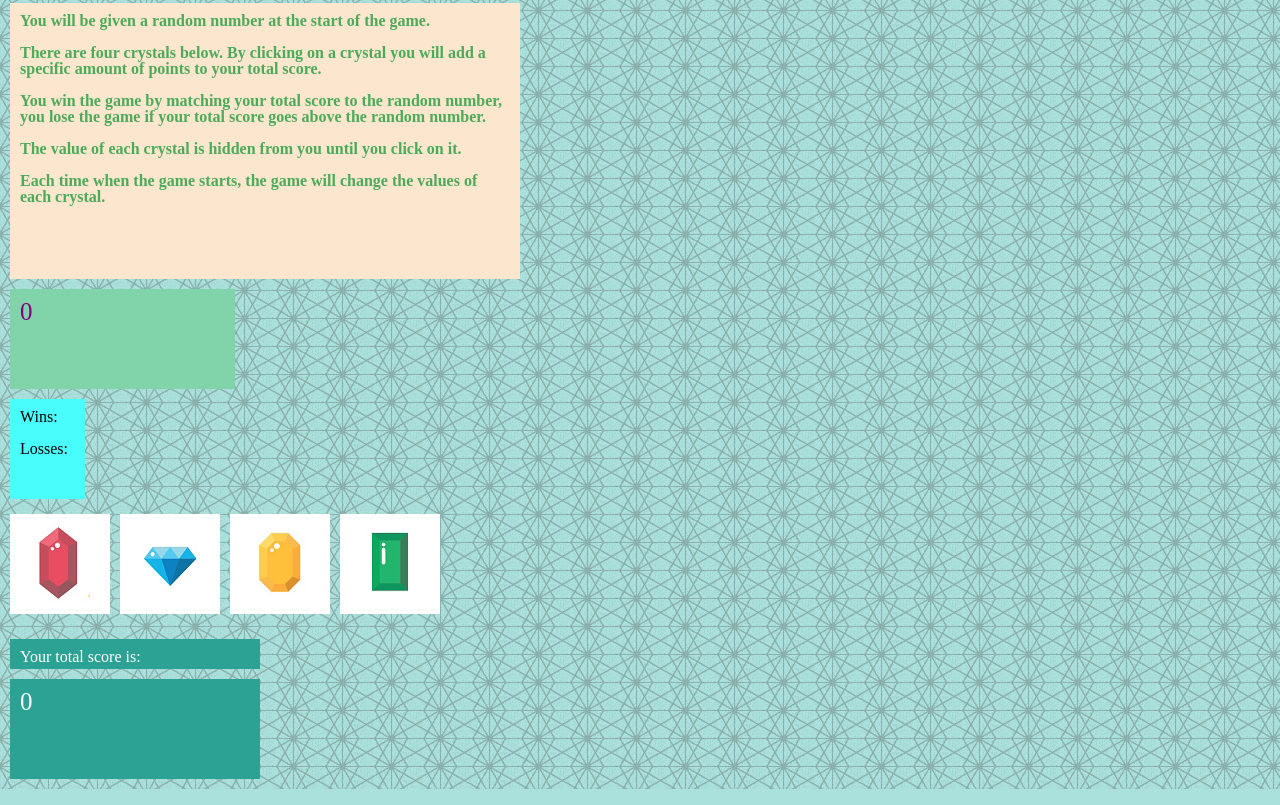
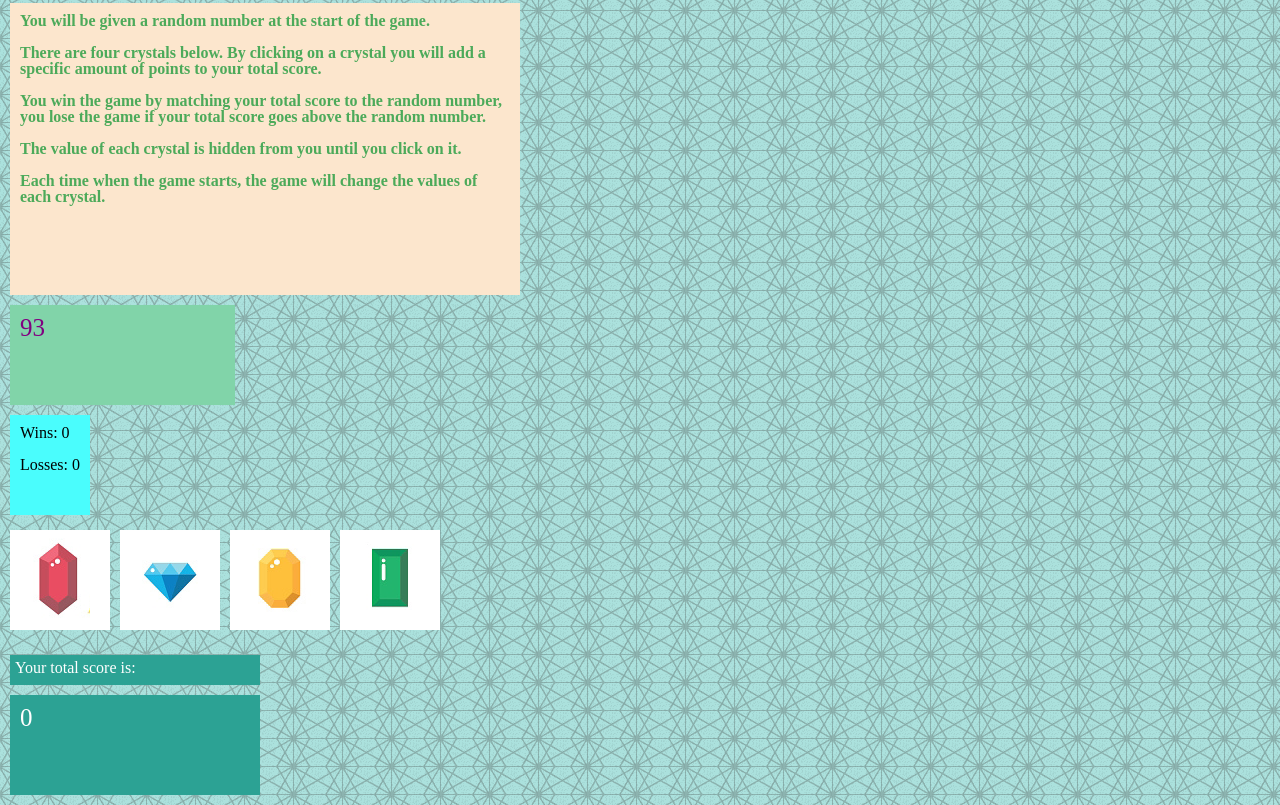
Before and after one commit to Adrian-365/week-4-game, a plain HTML site: page index.html in a window 1280 px wide. Shown: the part 73-878 px from the top of the page. Drawn offline with nearby package versions, Linux system fonts and the light colour scheme.

Commit message:
begin js

```diff
--- a/assets/css/style.css
+++ b/assets/css/style.css
@@ -30,12 +30,12 @@ h1 {font-size: 25px;}
 	margin: 10px;
 }
 
-#randomContainer {
+/*#randomContainer {
 	background-color: black;
 	box-sizing: border-box;
-	height: 120px;
-	width: 500px;
-}
+	height: 100px;
+	width: 100%;
+}*/
 
 #random {
 	font-size: 25px;
@@ -53,7 +53,7 @@ h1 {font-size: 25px;}
 	padding: 10px;
 	margin: 10px;
 	background-color: #4afdfd;
-	width: 75px;
+	width: 80px;
 	height: 100px;
 
 }
@@ -87,12 +87,13 @@ button:hover {
 
 #guessHeader {
 	box-sizing: border-box;
-	padding: 10px;
 	margin: 10px;
 	color: white;
 	background-color: #2ca294;
 	width: 250px;
 	height: 30px;
+	padding-top: 5px;
+	padding-left: 5px;
 }
 
 #guess {
--- a/assets/javascript/game.js
+++ b/assets/javascript/game.js
@@ -0,0 +1,25 @@
+
+var crystalGame = {
+
+random: 0,
+wins: 0,
+losses: 0,
+score: 0,
+
+initializeGame: function () {
+
+	var random = Math.floor(Math.random() * 101 +19);
+	var wins = 0;
+	var losses = 0;
+	var score = 0;
+	$('#random').html(random);
+	$('#wins').html("Wins:  " +wins);
+	$('#losses').html("Losses:  " +losses);
+	$('#score').html(score);
+
+},
+
+
+};
+console.log("I'm here!")
+crystalGame.initializeGame();
--- a/index.html
+++ b/index.html
@@ -16,17 +16,17 @@
 		<p>There are four crystals below. By clicking on a crystal you will add a specific amount of points to your total score. </p><br>
 		<p>You win the game by matching your total score to the random number, you lose the game if your total score goes above the random number.</p><br>
 		<p>The value of each crystal is hidden from you until you click on it.</p><br>
-		<p>Each time when the game starts, the game will change the values of each crystal.</p><br><br><br><br>
+		<p>Each time when the game starts, the game will change the values of each crystal.</p><br><br><br><br><br>
 </div>
 
-<div>
-<div id="random">0</div>
 
-<div id="winLose">
-	<p>Wins:  </p><p id="wins"></p><br>
-	<p>Losses:  </p><p id="losses"></p>
-</div>
-</div>
+	<div id="random">0</div>
+
+	<div id="winLose">
+		<p id="wins"></p>  </p><br>
+		<p id="losses"></p> </p>
+	</div>
+
 
 <div id="crystals">
 	<button id="red"><img src="./assets/images/red.png"></button>
@@ -40,12 +40,11 @@
 <div id="guess">0</div>
 
 
-	<script type="text/javascript">"./assets/javascript.game.js"</script>
+<!--  link to jquery cdn -->
+  <script src="https://ajax.googleapis.com/ajax/libs/jquery/3.1.0/jquery.min.js"></script>
+<!-- link to my relative javascript file -->
+  <script type="text/javascript" src="./assets/javascript/game.js"></script>
 
-	<script
-  src="https://code.jquery.com/jquery-3.2.1.js"
-  integrity="sha256-DZAnKJ/6XZ9si04Hgrsxu/8s717jcIzLy3oi35EouyE="
-  crossorigin="anonymous"></script>
 
 
 </body>
```
